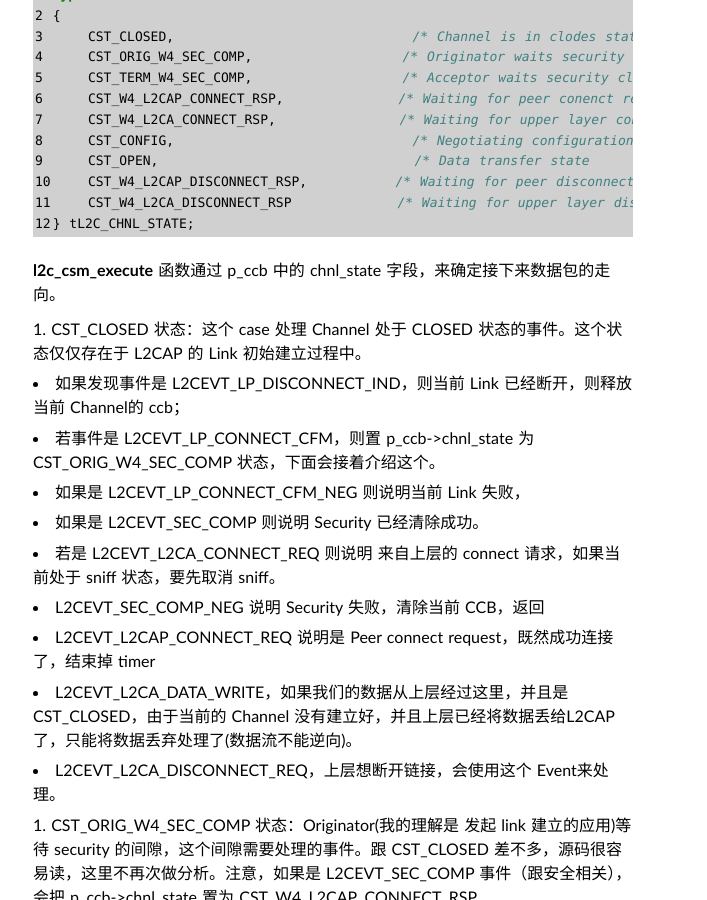
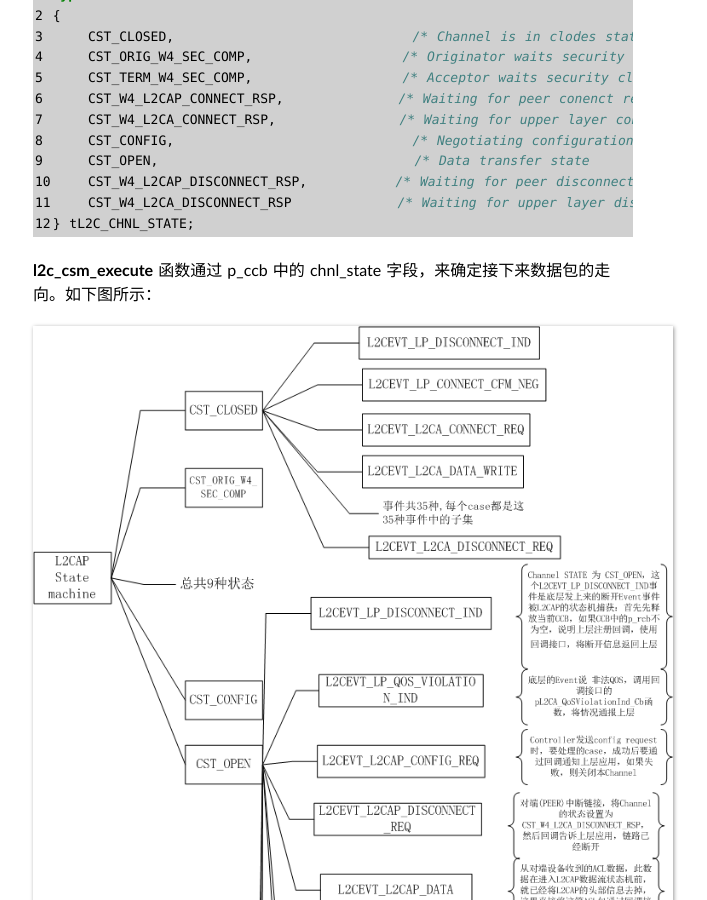
Before and after one commit to JefferyWong/stackvoid.github.io, a Jekyll site: the page built from _posts/2014-10-28-ACL-Send-Recv-Data_2.md, in a window 1280 px wide and 900 px high, scrolled down 1290 px. Shown: the whole window, without its empty margins (307-1014 px from the left). Built offline with Jekyll 4.4.1, drawn with Linux system fonts in a browser that asks for light colours; some web fonts are replaced; Markdown is read by kramdown in place of the engine named in the settings; comment, search, counter and statistics services are not loaded.

Commit message:
Update 2014-10-28-ACL-Send-Recv-Data_2.md

```diff
--- a/_posts/2014-10-28-ACL-Send-Recv-Data_2.md
+++ b/_posts/2014-10-28-ACL-Send-Recv-Data_2.md
@@ -77,7 +77,9 @@ typedef enum
 } tL2C_CHNL_STATE;
 {% endhighlight %}
 
-**l2c_csm_execute** 函数通过 p_ccb 中的 chnl_state 字段，来确定接下来数据包的走向。
+**l2c_csm_execute** 函数通过 p_ccb 中的 chnl_state 字段，来确定接下来数据包的走向。如下图所示：
+
+![ACL Data](/album/l2cap_state_machine.png)
 
 1. CST_CLOSED 状态：这个 case 处理 Channel 处于 CLOSED 状态的事件。这个状态仅仅存在于 L2CAP 的 Link 初始建立过程中。
 
```
